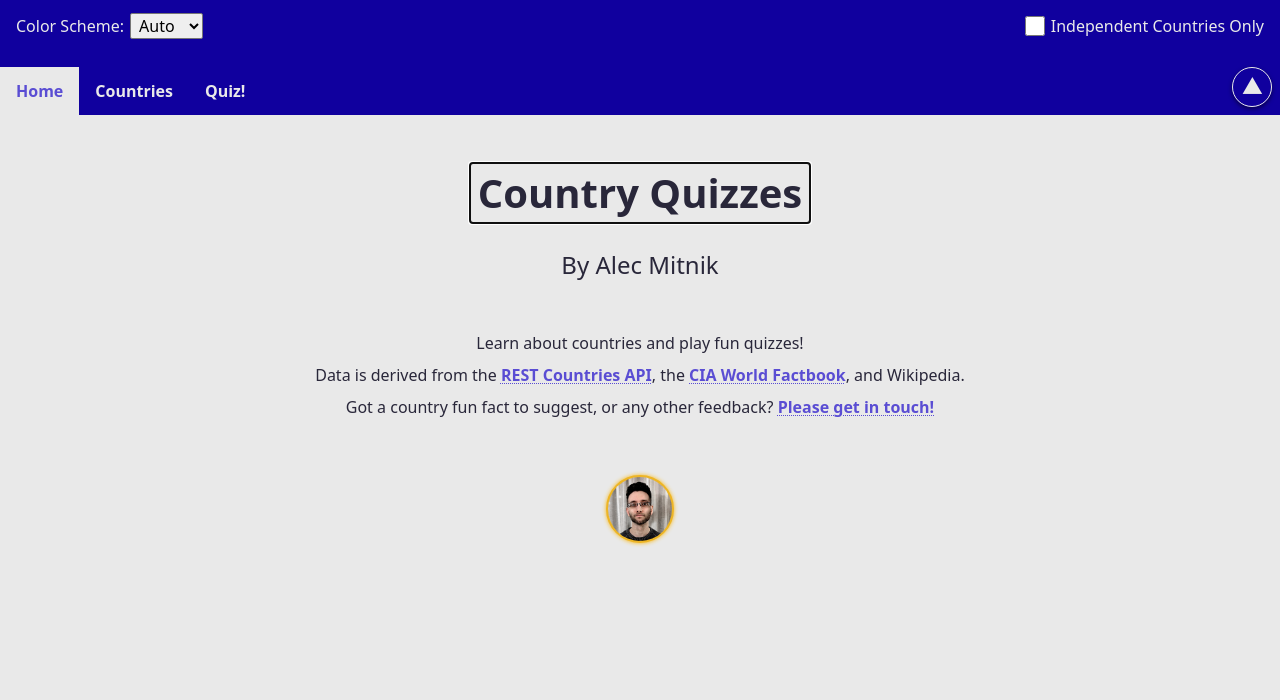
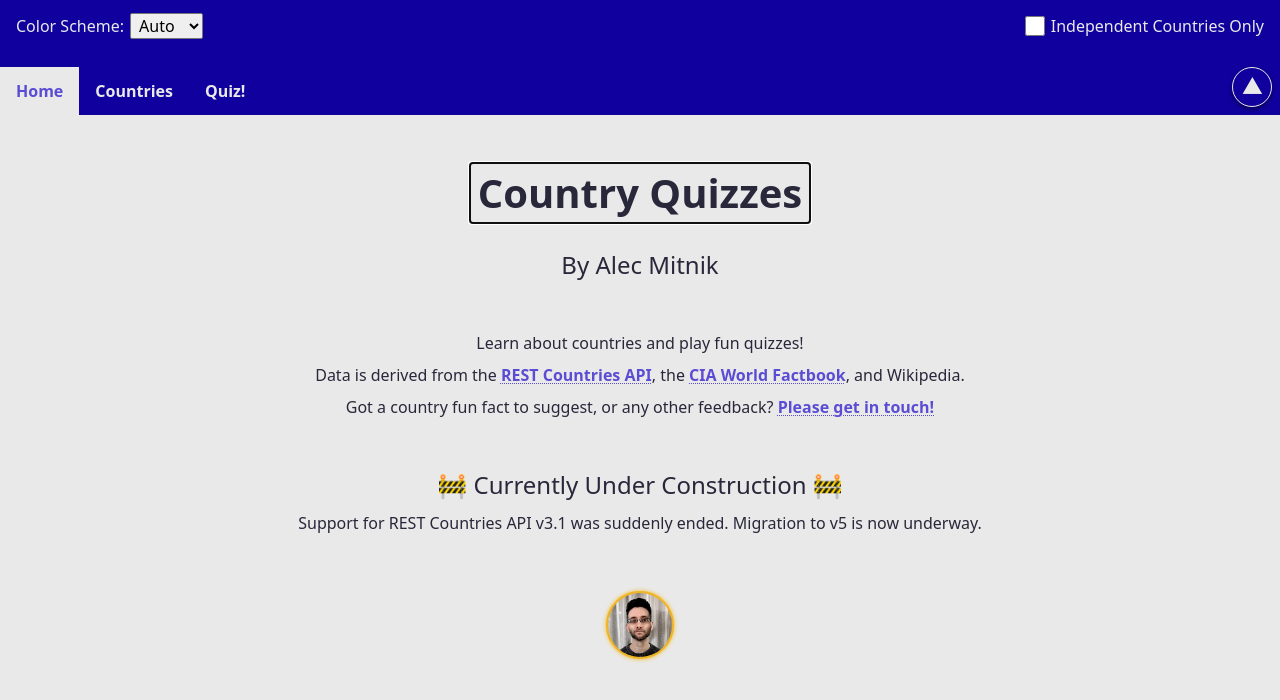
Before and after one commit to alec-mitnik/country-quizzes, a React (Vite) app: page / in a window 1280 px wide. Shown: the top 700 px of the page. Built offline with nearby package versions, Linux system fonts and the light colour scheme.

Commit message:
Added homepage info about the REST Countries API version migration

```diff
--- a/src/pages/Home.tsx
+++ b/src/pages/Home.tsx
@@ -34,6 +34,14 @@ function Home() {
           </p>
         </div>
 
+        {/* TODO - Just temporary, so inline styles are fine */}
+        <div className="home-intro" style={{ marginTop: "0" }}>
+          <h2><span aria-hidden="true">🚧</span> Currently Under Construction <span aria-hidden="true">🚧</span></h2>
+          <p>
+            Support for REST Countries API v3.1 was suddenly ended.  Migration to v5 is now underway.
+          </p>
+        </div>
+
         {/* Portfolio Link */}
         <a id="portfolio-link" href={PORTFOLIO_URL} target="_blank" rel="noopener noreferrer author"
             className={`smooth-loading${doneLoadingClassName}${loadFailedClassName}${instantLoadClassName}`}
```
